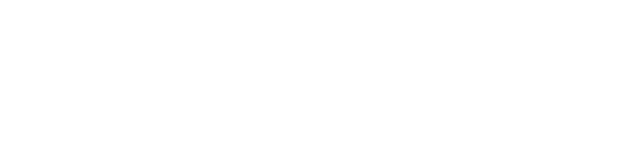
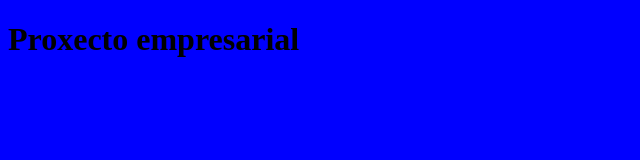
Before and after one commit to XoaninhaBib/CursoGit, a plain HTML site: page index.html in a window 1280 px wide. Shown: the whole page, without its empty margins (0-640 px from the left). Drawn offline with Linux system fonts and the light colour scheme.

```diff
--- /dev/null
+++ b/css/estilos.css
@@ -0,0 +1,6 @@
+@charset "utf-8";
+/*CSS Document*/
+
+body{
+	background-color:#00F;
+}
--- a/index.html
+++ b/index.html
@@ -3,8 +3,10 @@
 <head>
 <meta charset="utf-8">
 <title>Documento sin título</title>
+<link href = "css/estilos.css" rel = "stylesheet" type = "text/css">
 </head>
 
 <body>
+<h1>Proxecto empresarial</h1>
 </body>
 </html>
--- /dev/null
+++ b/js/javasript.js
@@ -0,0 +1 @@
+//JavaScript document
```
